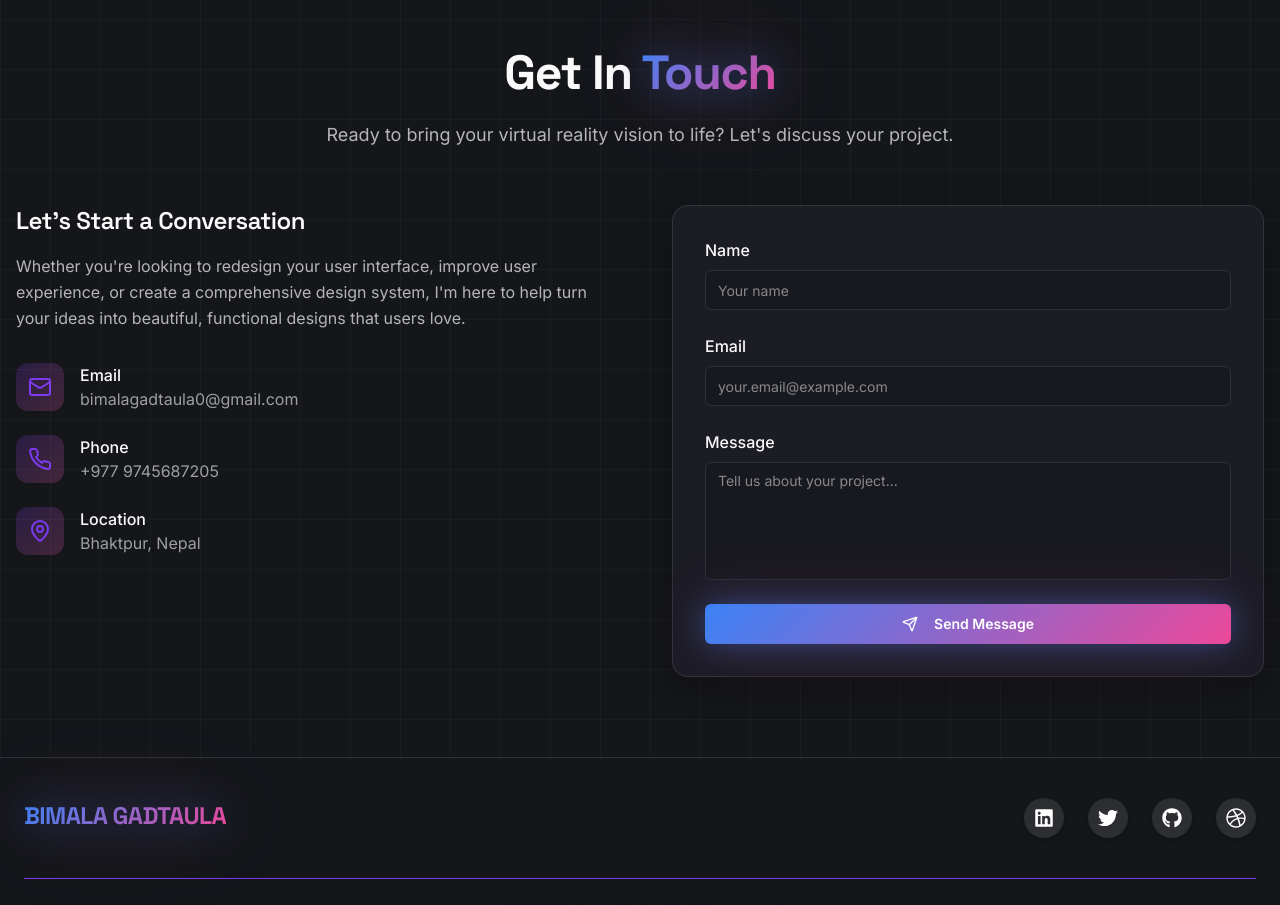
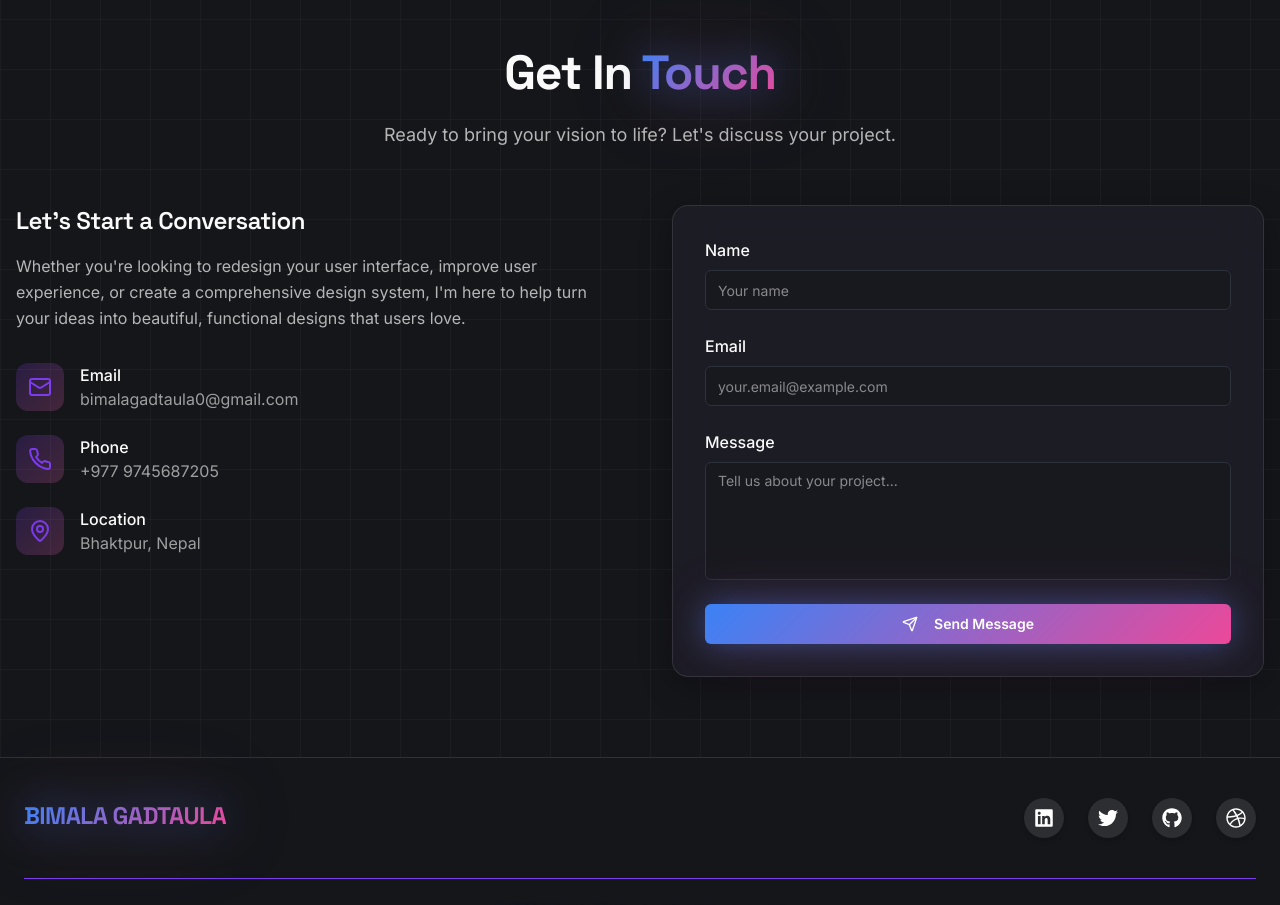
Before and after one commit to bimalagadtaula/Product-designer-portfolio, a React (Vite) app: page / in a window 1280 px wide. Shown: the part 7700-8605 px from the top of the page. Built offline with nearby package versions, Linux system fonts and the light colour scheme.

Commit message:
content change

```diff
--- a/src/components/Contact.tsx
+++ b/src/components/Contact.tsx
@@ -50,7 +50,7 @@ export default function Contact() {
             <span className="gradient-text-neon">Touch</span>
           </h2>
           <p className="section-subtitle">
-            Ready to bring your virtual reality vision to life? Let's discuss your project.
+            Ready to bring your vision to life? Let's discuss your project.
           </p>
         </div>
 
```
